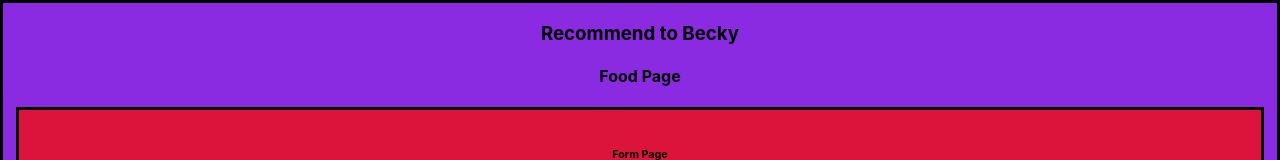
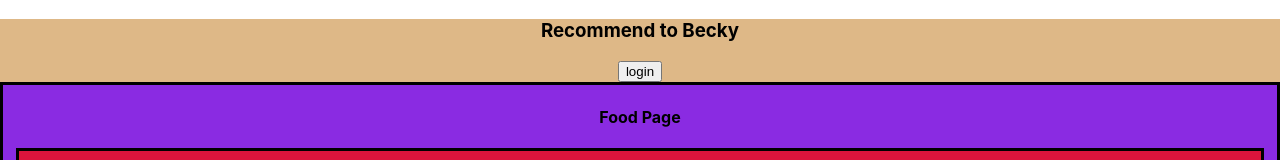
Before and after one commit to Beckster6211/firebase-recommend-to-becky-food, a React (Create React App) app: page / in a window 1280 px wide. Shown: the top 160 px of the page. Built offline with nearby package versions, Linux system fonts and the light colour scheme; no server answers; the database is empty.

Commit message:
added login component

```diff
--- a/src/App.js
+++ b/src/App.js
@@ -1,9 +1,12 @@
 import "./App.css";
+import Login from "./components/Login/loginButton";
 import Food from "./components/Food/food";
 
 function App() {
   return (
     <div className="App">
+      <h3>Recommend to Becky</h3>
+      <Login/>
       <Food />
     </div>
   );
--- a/src/components/Food/food.js
+++ b/src/components/Food/food.js
@@ -96,7 +96,7 @@ function Food() {
   return (
     <div className="foodPage">
       <div>
-        <h3>Recommend to Becky</h3>
+        {/* <h3>Recommend to Becky</h3> */}
         <h4>Food Page</h4>
       </div>
       <div>
--- /dev/null
+++ b/src/components/Login/loginButton.js
@@ -0,0 +1,11 @@
+import React from "react"
+
+function Login(){
+return (
+    <div>
+        <button>login</button>
+    </div>
+)
+}
+
+export default Login
```
Also changed, not shown: src/components/Food/Form/form.js (+13 -0 lines).
